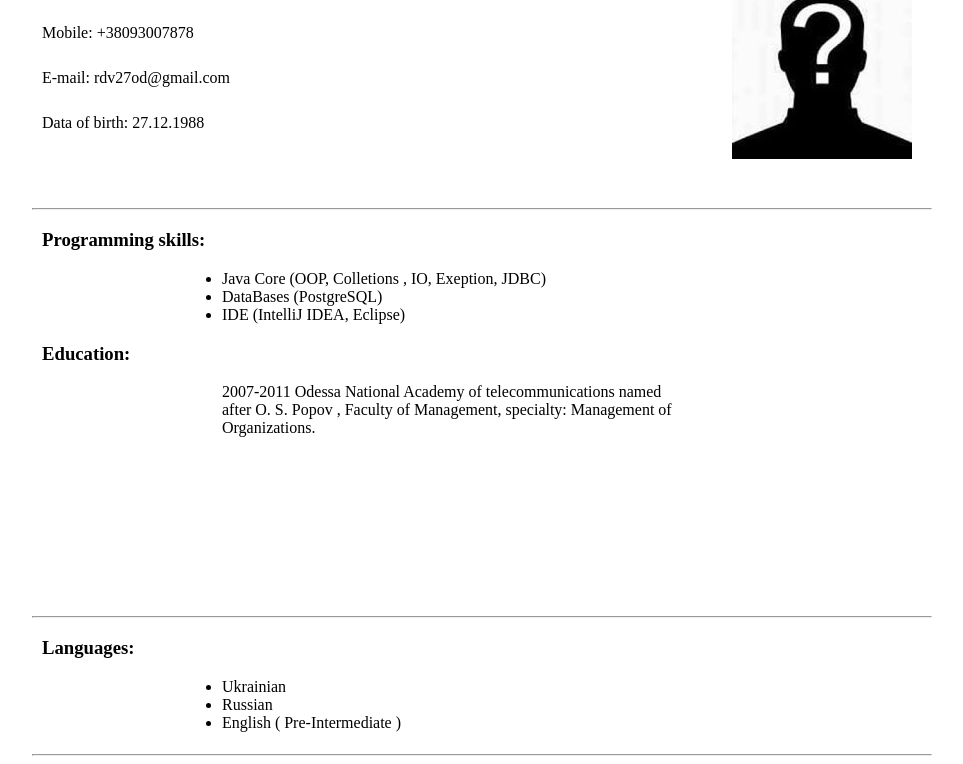
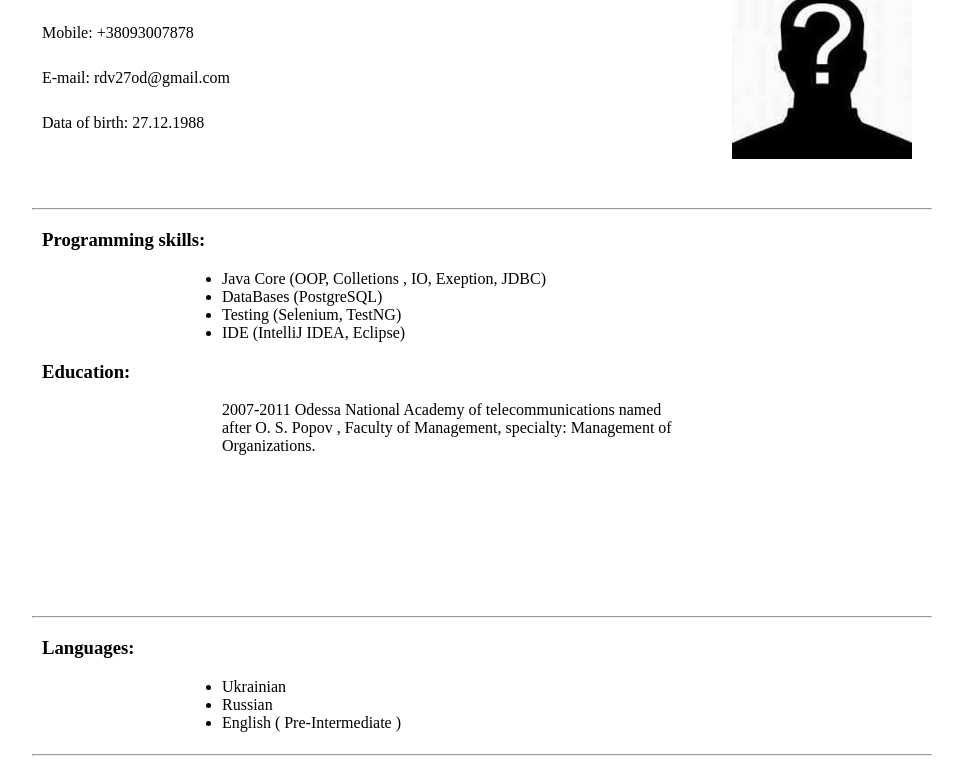
Before and after one commit to RezunovDV/rezunovdv.github.io, a plain HTML site: page index.html in a window 1280 px wide. Shown: the part 101-865 px from the top of the page, without its empty margins (292-1255 px from the left). Drawn offline with Linux system fonts and the light colour scheme.

Commit message:
rebuild cv

```diff
--- a/index.html
+++ b/index.html
@@ -30,6 +30,7 @@
                   <ul style="padding-left: 180px;">
                     <li>Java Core (OOP, Colletions , IO, Exeption, JDBC)</li>
                     <li>DataBases (PostgreSQL)</li>
+                    <li>Testing (Selenium, TestNG)</li>
                     <li>IDE (IntelliJ IDEA, Eclipse)</li>
                   </ul>
 
```
